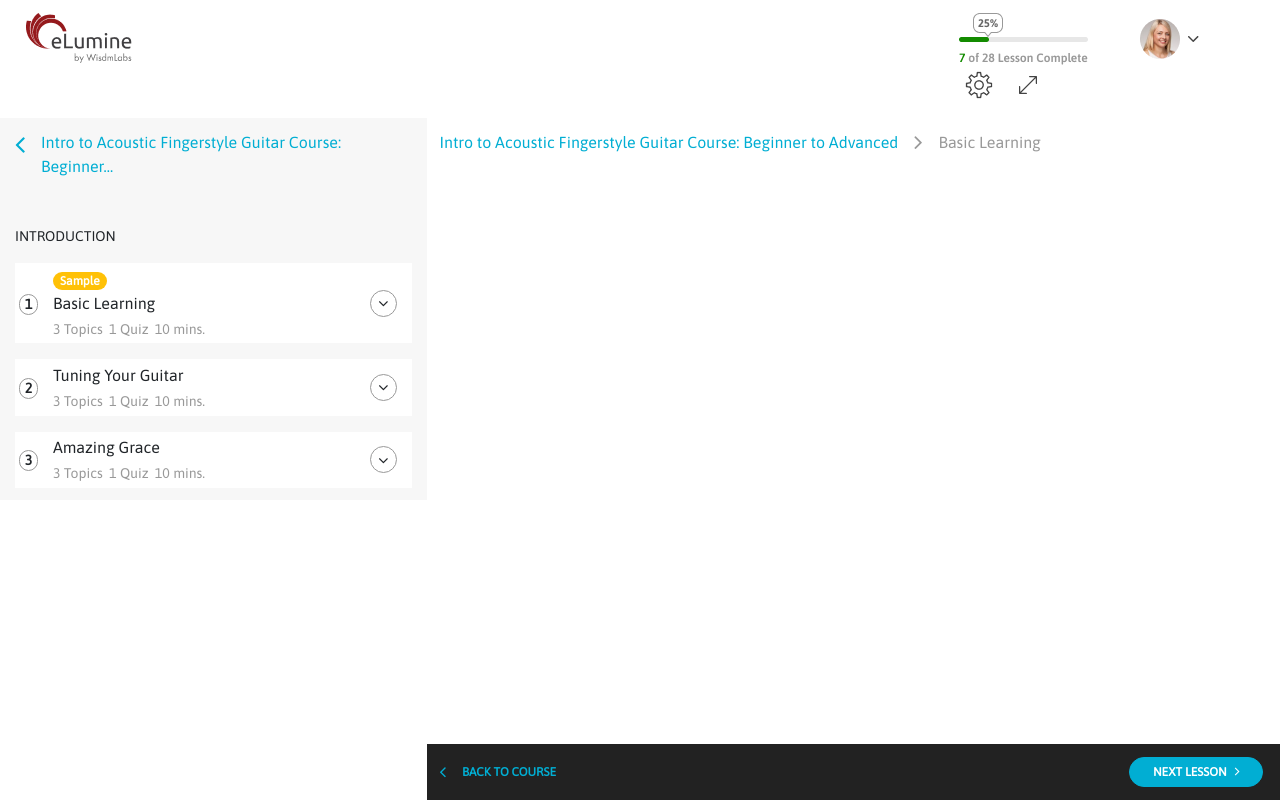
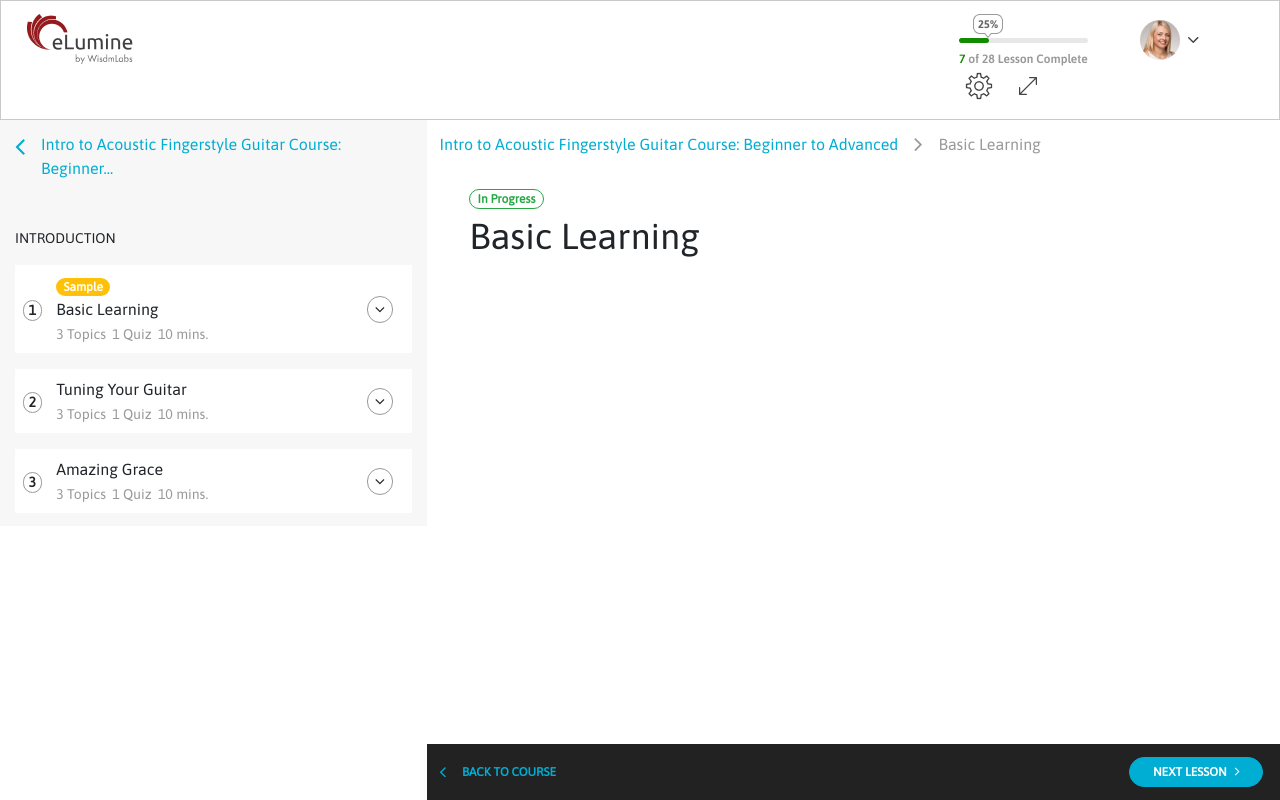
Before and after one commit to VaraDalwi/wisdmlabs, a website: page lesson.html in a window 1280 px wide. Drawn offline with nearby package versions, Linux system fonts and the light colour scheme; a web font is replaced by a local one.

Commit message:
lesson page 2

```diff
--- a/css/lesson.css
+++ b/css/lesson.css
@@ -2,6 +2,7 @@
     padding: 1% 2% 1% 2%;
     display: flex;
     box-shadow: 0px 3px 4px rgba(0, 0, 0, 0.06);
+    border: 1px solid #00000036;
 }
 
 .logo{
@@ -45,7 +46,7 @@
 .lesson-chapters{
     background-color: #fff;
     display: flex;
-    padding: 1%;
+    padding: 2%;
   }
 
 .lesson-chapters:hover{
@@ -163,3 +164,17 @@
     margin-left: 0%;
     color: #999999;
 }
+
+.lesson-heading{
+  padding: 0% 5%;
+}
+
+.chapter-heading{
+  font-size: 36px;
+  font-weight: 400;
+}
+
+.badge-bordered{
+  color: #28a745;
+  border: 1px solid #28a745;
+}
--- a/lesson.html
+++ b/lesson.html
@@ -101,6 +101,11 @@
                     <p class="breadcrumb-item">Basic Learning</p>
                 </div>
 
+                <div class="lesson-heading">
+                    <span class="badge badge-pill badge-bordered">In Progress</span>
+                    <p class="chapter-heading">Basic Learning</p>
+                </div>
+
                 <div class="bottom-nav">
                     <div class="lhs-bottom">
                         <i class="fa fa-angle-left mr-3" style="font-size: 18px;color:#01AED3;margin: auto;margin-left: 0;"></i>
```
